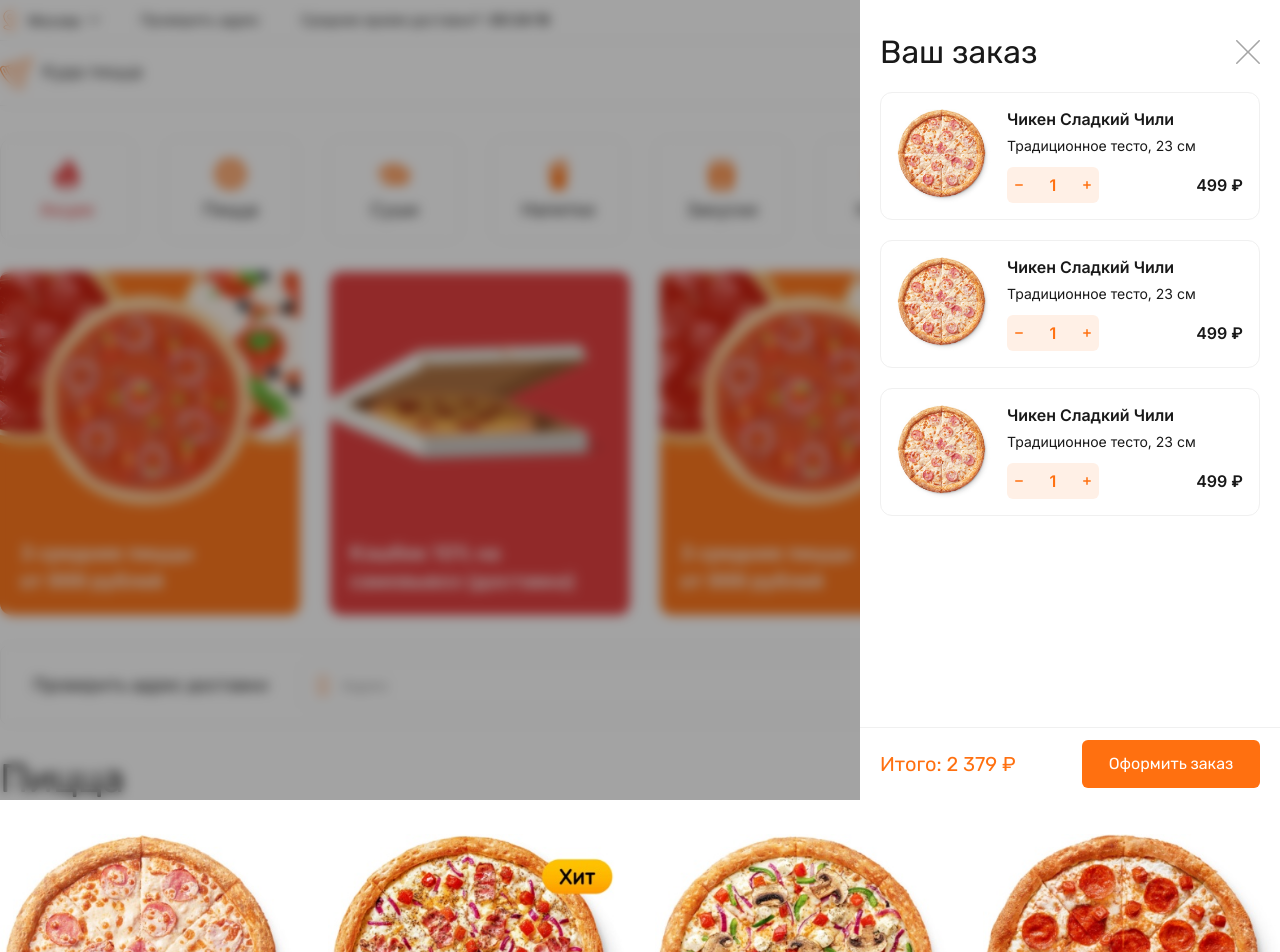
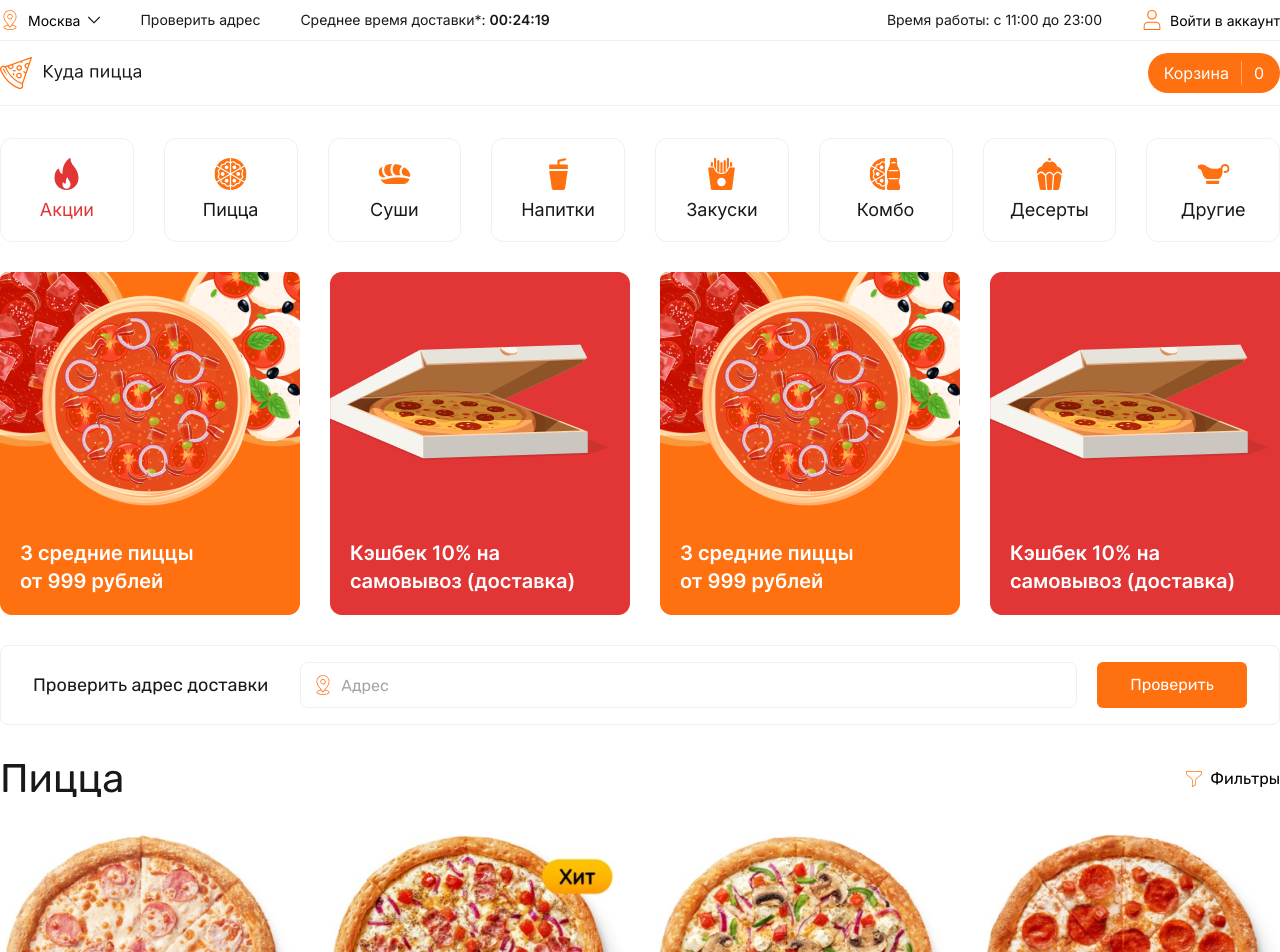
Before and after one commit to McKakTus/pizza, a Next.js app: page / in a window 1280 px wide. Shown: the top 952 px of the page. Built offline with nearby package versions, Linux system fonts and the light colour scheme.

Commit message:
change menu scroll, add show/hide popup cart

```diff
--- a/components/CartPopup/CartPopup.module.scss
+++ b/components/CartPopup/CartPopup.module.scss
@@ -1,3 +1,5 @@
+@import'../../styles/animations.scss';
+
 .popup {
     position: fixed;
     top: 0;
@@ -9,8 +11,6 @@
     display: flex;
     width: 100%;
     height: 100%;
-    // opacity: 0;
-    // overflow: hidden;
     transition: all 0.2s ease;
     z-index: 99;
     .content {
@@ -23,14 +23,20 @@
         width: 420px;
         min-height: 100%;
         background-color: var(--white);
-        // -webkit-transform: translateX(100%) translateY(0) translateZ(0);
-        // transform: translateX(100%) translateY(0) translateZ(0);
+        -webkit-transform: translateX(100%) translateY(0) translateZ(0);
+        transform: translateX(100%) translateY(0) translateZ(0);
         overflow-y: auto;
         -webkit-overflow-scrolling: touch;
         will-change: transform;
-        transition: .3s;
+        transition: all .2s ease;
         &::-webkit-scrollbar {
             display: none;
+        }
+    }
+    &.popupVisible {
+        .content {
+            animation: slide-in .2s ease;
+            animation-fill-mode: forwards;
         }
     }
     &__main {
--- a/components/CartPopup/index.tsx
+++ b/components/CartPopup/index.tsx
@@ -2,15 +2,19 @@ import React from 'react';
 
 import styles from './CartPopup.module.scss';
 
-export const CartPopup: React.FC = () => {
+interface CartPopupProps {
+    onClose: () => void;
+    visible: boolean;
+}
 
+export const CartPopup: React.FC<CartPopupProps> = ({ onClose, visible }) => {
     return (
-        <div className={styles.popup}>
+        <div className={`${styles.popup} ${visible ? styles.popupVisible : ''}`}>
             <div className={styles.content}>
                 <main className={styles.popup__main}>
                     <div className={styles.main__header}>
                         <h2>Ваш заказ</h2>
-                        <button className={styles.close}><img src="/icons/ic_close_pop.svg" alt="" /></button>
+                        <button className={styles.close} onClick={onClose}><img src="/icons/ic_close_pop.svg" alt="" /></button>
                     </div>
                     <div className={styles.cart}>
                         <div className={styles.cart__product}>
--- a/components/Categories/index.tsx
+++ b/components/Categories/index.tsx
@@ -65,27 +65,32 @@ export const Categories: React.FC<CategoriesProps> = () => {
                     </li>
                     <li className={styles.item}>
                         <Link to="sushi" spy={true} smooth={true} duration={500}>
-                            <a><img src="/img/categories/ic_sushi.svg" alt="" />Суши</a>
+                            <img src="/img/categories/ic_sushi.svg" alt="" />
+                            Суши
                         </Link>
                     </li>
                     <li className={styles.item}>
                         <Link to="drinks" spy={true} smooth={true} duration={500}>
-                            <a><img src="/img/categories/ic_drink.svg" alt="" />Напитки</a>
+                            <img src="/img/categories/ic_drink.svg" alt="" />
+                            Напитки
                         </Link>
                     </li>
                     <li className={styles.item}>
-                        <Link to="snacks" spy={true} smooth={true} duration={500}>
-                            <a><img src="/img/categories/ic_snacks.svg" alt="" />Закуски</a>
+                        <Link to="snaks" spy={true} smooth={true} duration={500}>
+                            <img src="/img/categories/ic_snacks.svg" alt="" />
+                            Закуски
                         </Link>
                     </li>
                     <li className={styles.item}>
                         <Link to="combo" spy={true} smooth={true} duration={500}>
-                            <a><img src="/img/categories/ic_combo.svg" alt="" />Комбо</a>
+                            <img src="/img/categories/ic_combo.svg" alt="" />
+                            Комбо
                         </Link>
                     </li>
                     <li className={styles.item}>
                         <Link to="desert" spy={true} smooth={true} duration={500}>
-                            <a><img src="/img/categories/ic_dessert.svg" alt="" />Десерты</a>
+                            <img src="/img/categories/ic_dessert.svg" alt="" />
+                            Десерты
                         </Link>
                     </li>
                     <li className={styles.item}>
--- a/components/Header/Header.module.scss
+++ b/components/Header/Header.module.scss
@@ -57,6 +57,7 @@
     line-height: 22px;
     font-weight: 400;
     margin: 0 16px;
+    cursor: pointer;
 }
 
 .other {
@@ -65,11 +66,15 @@
 }
 
 .other_text {
-    margin-right: 8px;
+    display: flex;
+    align-items: center;
     font-size: 16px;
     line-height: 22px;
     font-weight: 400;
     font-family: var(--main-text);
+    img {
+        margin-left: 8px;
+    }
 }
 
 .dropdown__items {
--- a/components/Header/index.tsx
+++ b/components/Header/index.tsx
@@ -1,38 +1,57 @@
 import NextLink from 'next/link';
 import React, { useEffect, useRef, useState } from 'react';
 import { Link } from 'react-scroll';
+import { CartPopup } from '../CartPopup';
 
 import styles from './Header.module.scss';
-interface HeaderProps {
-    hideMenu?: boolean;
-}
 
-export const Header: React.FC<HeaderProps> = ({ hideMenu }) => {
-    const [scroll, setScroll] = useState(false);
+export const Header: React.FC = () => {
+    // show dropdown
+    const [showDropdownMenu, setShowDropdownMenu] = useState(false);
+    const dropdownRef = useRef<any>(null);
+    // show cart popup
+    const [cartVisible, setCartVisible] = useState(false);
+    //show menu
     const [showMenu, setShowMenu] = useState(false);
-    const dropdownRef = useRef<any>(null);
 
-    const handleShowMenu = () => {
-        setShowMenu(!showMenu);
+    const openCartPopup = () => {
+        setCartVisible(true);
+    };
+
+    const closeCartPopup = () => {
+        setCartVisible(false);
+    };
+
+    const handleShowDropdownMenu = () => {
+        setShowDropdownMenu(!showDropdownMenu);
     };
 
     const handleHideMenu = (event: any) => {
         const path = event.path || (event.composedPath && event.composedPath());
         if (!path.includes(dropdownRef.current)) {
-            setShowMenu(false);
+            setShowDropdownMenu(false);
         }
     };
 
+    const listenToScroll = () => {
+        if (window.scrollY > 41) {
+            setShowMenu(true);
+        } else {
+            setShowMenu(false);
+        }
+    }
+
     useEffect(() => {
         document.body.addEventListener('click', handleHideMenu);
+    }, [handleHideMenu]);
 
-        window.addEventListener("scroll", () => {
-            setScroll(window.scrollY > 41);
-        });
-    }, []);
+    useEffect(() => {
+        window.addEventListener("scroll", listenToScroll);
+        return () => window.removeEventListener("scroll", listenToScroll);
+    }, [listenToScroll]);
 
     return (
-        <header className={`${styles.header} ${scroll && 'fixed-top'}`}>
+        <header className={`${styles.header} ${showMenu && 'fixed-top'}`}>
             <div className='container'>
                 <div className={styles.content}>
                     <NextLink href="/">
@@ -40,7 +59,7 @@ export const Header: React.FC<HeaderProps> = ({ hideMenu }) => {
                             <img src="/img/logo.svg" alt="" />
                         </a>
                     </NextLink>
-                    {!hideMenu &&
+                    {showMenu &&
                         <ul className={styles.menu__items} ref={dropdownRef}>
                             <li className={styles.menu__item}><NextLink href=""><a>Акции</a></NextLink></li>
                             <li className={styles.menu__item}><Link to="pizzas" spy={true} smooth={true} duration={500}>Пицца</Link></li>
@@ -49,14 +68,12 @@ export const Header: React.FC<HeaderProps> = ({ hideMenu }) => {
                             <li className={styles.menu__item}><Link to="snaks" spy={true} smooth={true} duration={500}>Закуски</Link></li>
                             <li className={styles.menu__item}><Link to="combo" spy={true} smooth={true} duration={500}>Комбо</Link></li>
                             <li className={styles.menu__item}><Link to="desert" spy={true} smooth={true} duration={500}>Десерты</Link></li>
-                            <li className={styles.menu__item}><NextLink href="/">Другие товары</NextLink></li>
                             <li className={styles.menu__item}>
-                                <button className={styles.other} onClick={handleShowMenu}>
-                                    <div className={styles.other_text}>Другое</div>
-                                    <img src="/icons/ic_shopping_bag.svg" alt="" />
+                                <button className={styles.other} onClick={handleShowDropdownMenu}>
+                                    <div className={styles.other_text}>Другое <img src="icons/ic_arrow_bottom.svg" alt="" /></div>
                                 </button>
-                                {showMenu && (
-                                    <ul className={`${styles.dropdown__items} ${showMenu && 'dropdown--active'}`}>
+                                {showDropdownMenu && (
+                                    <ul className={`${styles.dropdown__items} ${showDropdownMenu && 'dropdown--active'}`}>
                                         <li className={styles.dropdown__item}><NextLink href="/"><a>Акции</a></NextLink></li>
                                         <li className={styles.dropdown__item}><NextLink href="/"><a>Пользовательское соглашение</a></NextLink></li>
                                         <li className={styles.dropdown__item}><NextLink href="/"><a>Условия гарантии</a></NextLink></li>
@@ -69,12 +86,15 @@ export const Header: React.FC<HeaderProps> = ({ hideMenu }) => {
                             </li>
                         </ul>
                     }
-                    <button className={styles.shopping_bag}>Корзина
+                    <button className={styles.shopping_bag} onClick={openCartPopup}>Корзина
                         <div className={styles.line}></div>
-                        <div className='count'>0</div>
+                        <span>0</span>
                     </button>
                 </div>
             </div>
+            {cartVisible && (
+                <CartPopup onClose={closeCartPopup} visible={cartVisible} />
+            )}
         </header>
     )
 }
--- a/components/Navbar/index.tsx
+++ b/components/Navbar/index.tsx
@@ -45,7 +45,9 @@ export const Navbar: React.FC = () => {
                     </ul>
                 </div>
             </div>
-            <AuthPopup onClose={closeAuthPopup} visible={authVisible} />
+            {authVisible && (
+                <AuthPopup onClose={closeAuthPopup} visible={authVisible} />
+            )}
         </nav>
     )
 }
--- a/components/Products/Products.module.scss
+++ b/components/Products/Products.module.scss
@@ -1,10 +1,26 @@
 .section__products {
     margin: 30px 0 60px;
+    .header {
+        display: flex;
+        align-items: center;
+        justify-content: space-between;
+        margin: 30px 0;
+    }
     .title {
         font-size: 40px;
         line-height: 48px;
-        margin: 30px 0;
         font-family: var(--second-font);
+    }
+    .btn__filter {
+        display: flex;
+        align-items: center;
+        font-size: 16px;
+        line-height: 22px;
+        font-weight: 400;
+        font-family: var(--second-font);
+        img {
+            margin-right: 8px;
+        }
     }
 }
 
@@ -66,7 +82,7 @@
         align-items: center;
         justify-content: space-between;
         margin-top: 16px;
-        padding: 0 0 20px;
+        padding: 0 0 18px;
     }
     .select {
         display: flex;
@@ -85,8 +101,8 @@
         transition-timing-function: ease-out;
     }
     .price {
-        font-size: 18px;
-        line-height: 24px;
+        font-size: 20px;
+        line-height: 26px;
         font-family: var(--second-font);
     }
 }
--- a/components/Products/index.tsx
+++ b/components/Products/index.tsx
@@ -8,7 +8,13 @@ export const Products: React.FC = () => {
         <div className={styles.section__products}>
             <div className="container">
 
+                <div className={styles.header}>
                     <h2 className={styles.title}>Пицца</h2>
+                    <button className={styles.btn__filter}>
+                        <img src="/icons/ic_filter.svg" alt="" />
+                        Фильтры
+                    </button>
+                </div>
                 <section id='pizzas' className={styles.products}>
                     <div className={styles.product}>
                         <main>
@@ -132,7 +138,9 @@ export const Products: React.FC = () => {
                     </div>
                 </section>
 
+                <div className={styles.header}>
                     <h2 className={styles.title}>Суши</h2>
+                </div>
                 <section id='sushi' className={clsx(styles.products, styles.products__sushi)}>
                     <div className={styles.product}>
                         <main>
@@ -256,7 +264,9 @@ export const Products: React.FC = () => {
                     </div>
                 </section>
 
+                <div className={styles.header}>
                     <h2 className={styles.title}>Комбо</h2>
+                </div>
                 <section id='combo' className={styles.products}>
                     <div className={styles.product}>
                         <main>
@@ -380,7 +390,9 @@ export const Products: React.FC = () => {
                     </div>
                 </section>
 
+                <div className={styles.header}>
                     <h2 className={styles.title}>Закуски</h2>
+                </div>
                 <section id='snaks' className={styles.products}>
                     <div className={styles.product}>
                         <main>
@@ -504,7 +516,9 @@ export const Products: React.FC = () => {
                     </div>
                 </section>
 
+                <div className={styles.header}>
                     <h2 className={styles.title}>Десерты</h2>
+                </div>
                 <section id='desert' className={styles.products}>
                     <div className={styles.product}>
                         <main>
@@ -628,7 +642,9 @@ export const Products: React.FC = () => {
                     </div>
                 </section>
 
+                <div className={styles.header}>
                     <h2 className={styles.title}>Напитки</h2>
+                </div>
                 <section id='drinks' className={styles.products}>
                     <div className={styles.product}>
                         <main>
--- a/pages/index.tsx
+++ b/pages/index.tsx
@@ -1,6 +1,5 @@
 import { AddressVerification } from "../components/AddressVerification";
 import { Banners } from "../components/Banners";
-import { CartPopup } from "../components/CartPopup";
 import { Categories } from "../components/Categories";
 import { Header } from "../components/Header";
 import { Navbar } from "../components/Navbar";
@@ -19,8 +18,6 @@ export default function Home() {
         <AddressVerification />
 
         <Products />
-
-        <CartPopup />
       </MainLayout>
     </>
   );
--- /dev/null
+++ b/styles/animations.scss
@@ -0,0 +1,8 @@
+@keyframes slide-in {
+	0% {
+		transform: translateX(100%);
+	}
+	100% {
+		transform: translateX(0);
+	}
+}
```
Also changed, not shown: public/icons/ic_filter.svg (added). Lines whose indentation alone changed are shown as unchanged.
